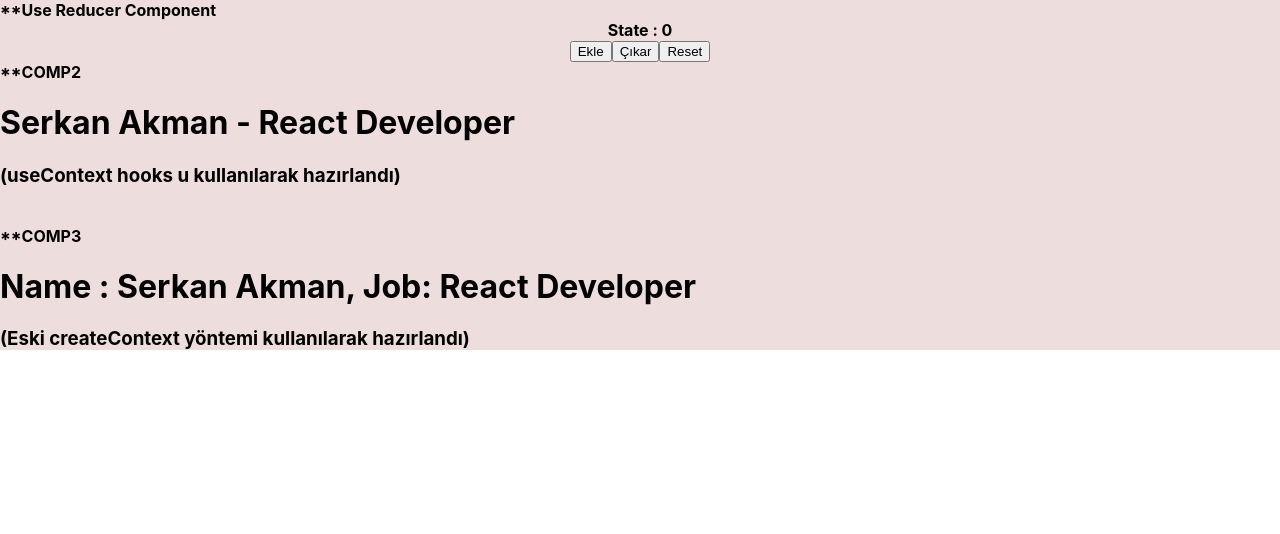
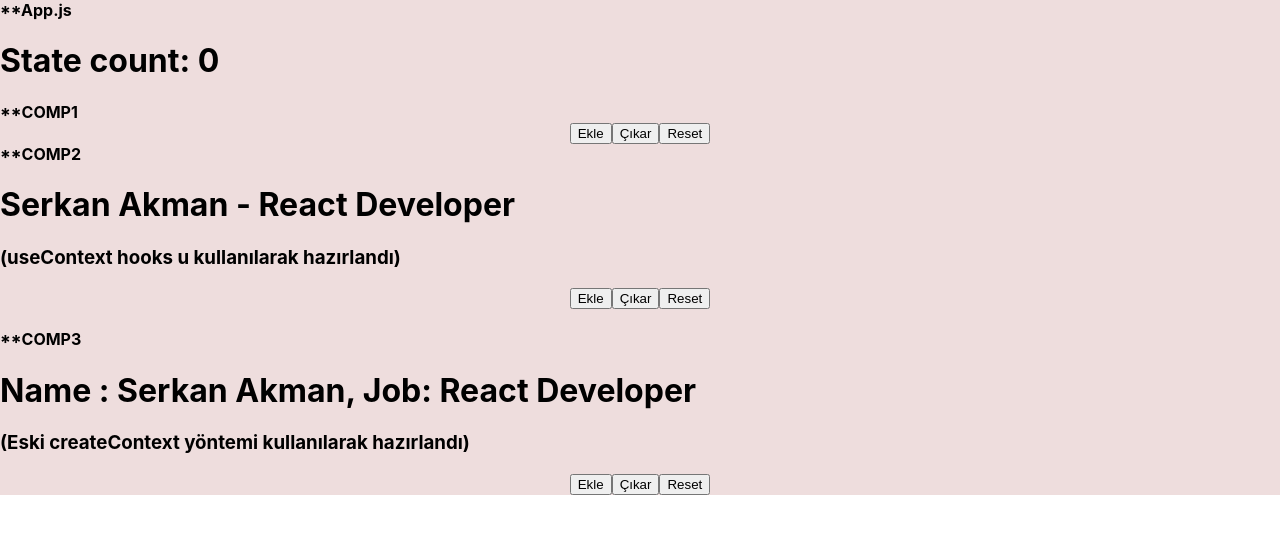
Before and after one commit to kodcuserkan/react-hooks-createContext-ornek, a React (Create React App) app: page / in a window 1280 px wide. Shown: the top 534 px of the page. Built offline with nearby package versions, Linux system fonts and the light colour scheme.

Commit message:
Komponentler arası reducer paylaşımı

```diff
--- a/src/App.js
+++ b/src/App.js
@@ -1,30 +1,63 @@
-import React from 'react';
+import React, { useReducer } from 'react';
 import './App.css';
-// eslint-disable-next-line
-import GetPosts from './components/json-get';
 import Comp1 from './components/Comp1';
-import UseRdcr from './components/UseReducer'
+//import GetPosts from './components/json-get';
+//import UseRdcr from './components/UseReducer';
+//import UserReducer2 from './components/UseReducer2';
+// import UserReducer3 from './components/UseReducer3';
 
 export const NameContext = React.createContext();
 export const JobContext = React.createContext();
+export const CountReducer = React.createContext();
+
+
+const intialState = 0;
+const reducer = (state, action) => {
+
+  switch (action) {
+    case 'ekle':
+      return state + 1;
+    case 'cikar':
+      return state - 1;
+    case 'reset':
+      return intialState;
+    default:
+      return state;
+  }
+
+};
 
 function App() {
+
+  const [count, dispatch] = useReducer(reducer, intialState);
+
   return (
 
     <div className="App">
+    <b>**App.js</b><br/>
 
-      {/*<GetPosts />*/}
+    <h1>State count: {count}</h1>
 
+      {
+        /*<GetPosts />
         <div className="UseRdcrDiv">
           <UseRdcr />
         </div>
-
-
+        <div className="UseRdcrDiv">
+          <UserReducer2 />
+        </div>
+        <div className="UseRdcrDiv">
+          <UserReducer3 />
+        </div>
+        */
+      }
+      <CountReducer.Provider value={ {counterValue: count, dispatchMethod: dispatch} }>
         <NameContext.Provider value={"Serkan Akman"}>
           <JobContext.Provider value={"React Developer"}>
             <Comp1 />
           </JobContext.Provider>
         </NameContext.Provider>
+      </CountReducer.Provider>
 
     </div>
   );
--- a/src/components/Comp1.js
+++ b/src/components/Comp1.js
@@ -1,11 +1,19 @@
-import React from 'react';
+import React, { useContext } from 'react';
 import Comp2 from './Comp2';
-
+import { CountReducer } from '../App';
 
 function Comp1() {
+    const CounterContext = useContext(CountReducer);
+    console.log(CounterContext);
     return (
         <div>
-            <Comp2 />
+                <b>**COMP1</b>
+                <center>
+                    <button onClick={() => CounterContext.dispatchMethod('ekle')}>Ekle</button>
+                    <button onClick={() => CounterContext.dispatchMethod('cikar')}>Çıkar</button>
+                    <button onClick={() => CounterContext.dispatchMethod('reset')}>Reset</button>
+                </center>
+                <Comp2 />
         </div>
     )
 }
--- a/src/components/Comp2.js
+++ b/src/components/Comp2.js
@@ -1,20 +1,25 @@
 import React, { useContext } from 'react';
 import Comp3 from './Comp3';
-import { NameContext, JobContext } from '../App';
+import { NameContext, JobContext, CountReducer } from '../App';
 
 // Kolay Yöntem
 function Comp2() {
 
-
     const name = useContext(NameContext);
     const job = useContext(JobContext);
+    const CounterContext = useContext(CountReducer);
 
     return (
         <div>
             <b>**COMP2</b>
-            <h1>{ name } - {job }</h1>
+            <h1>{name} - {job}</h1>
             <h3>(useContext hooks u kullanılarak hazırlandı)</h3>
-            <br/>
+            <center>
+                <button onClick={() => CounterContext.dispatchMethod('ekle')}>Ekle</button>
+                <button onClick={() => CounterContext.dispatchMethod('cikar')}>Çıkar</button>
+                <button onClick={() => CounterContext.dispatchMethod('reset')}>Reset</button>
+            </center>
+            <br />
             <Comp3 />
         </div>
     )
--- a/src/components/Comp3.js
+++ b/src/components/Comp3.js
@@ -1,7 +1,9 @@
-import React from 'react';
-import { NameContext, JobContext } from '../App';
+import React, { useContext } from 'react';
+import { NameContext, JobContext, CountReducer } from '../App';
 
 function Comp3() {
+    const CounterContext = useContext(CountReducer);
+
     return (
         // kolay olmayan yöntem
         <div>
@@ -24,6 +26,12 @@ function Comp3() {
                 }
             </NameContext.Consumer>
 
+            <center>
+                <button onClick={() => CounterContext.dispatchMethod('ekle')}>Ekle</button>
+                <button onClick={() => CounterContext.dispatchMethod('cikar')}>Çıkar</button>
+                <button onClick={() => CounterContext.dispatchMethod('reset')}>Reset</button>
+            </center>
+
         </div>
 
     )
--- /dev/null
+++ b/src/components/UseReducer2.js
@@ -0,0 +1,54 @@
+import React, { useReducer } from 'react';
+
+const intialState = {
+    initial0: 0,
+    initial10: 100
+};
+
+const reducer = (state, action) => {
+
+    switch (action.type) {
+        case 'ekle1':
+            return {...state, initial0 : state.initial0 + action.value};
+        case 'cikar1':
+            return {...state, initial0 : state.initial0 - action.value};
+        case 'eklec2':
+            return {...state, initial10 : state.initial10 + action.value};
+        case 'cikarc2':
+            return {...state, initial10 : state.initial10 - action.value};
+        case 'reset':
+            return intialState;
+        default:
+            return state;
+    }
+
+};
+
+function UseReducer2() {
+
+    const [counter, dispatch] = useReducer(reducer, intialState);
+
+    console.log(counter);
+    return (
+        <div>
+            <b>**Use Reducer Component</b>
+            <center><b>State-1 : {counter.initial0}</b></center>
+            <center><b>State-2 : {counter.initial10}</b></center>
+            <center>
+                <button onClick={() => dispatch({type :'ekle1', value: 1})}>Ekle 1</button>
+                <button onClick={() => dispatch({type :'cikar1', value: 1})}>Çıkar 1</button>
+                <button onClick={() => dispatch({type :'ekle1', value: 10})}>Ekle 10</button>
+                <button onClick={() => dispatch({type :'cikar1', value: 10})}>Çıkar 10</button>
+            </center>
+            <center>
+                <button onClick={() => dispatch({type :'eklec2', value: 5})}>Counter 2 Ekle 5</button>
+                <button onClick={() => dispatch({type :'cikarc2', value: 5})}>Counter 2 Çıkar 5</button>
+            </center>
+            <center>
+                <button onClick={() => dispatch({type :'reset'})}>Reset</button>
+            </center>
+        </div>
+    )
+}
+
+export default UseReducer2;
--- /dev/null
+++ b/src/components/UseReducer3.js
@@ -0,0 +1,44 @@
+import React, { useReducer } from 'react';
+
+const intialState = 0;
+const reducer = (state, action) => {
+
+    switch (action) {
+        case 'ekle':
+            return state +1;
+        case 'cikar':
+            return state -1;
+        case 'reset':
+            return intialState;
+        default:
+            return state;
+    }
+
+};
+
+function UseReducer() {
+
+    const [counter, dispatch] = useReducer(reducer, intialState);
+    const [counter2, dispatch2] = useReducer(reducer, intialState);
+
+
+    return (
+        <div>
+            <b>**Use Reducer Component</b>
+            <center><b>State : {counter}</b></center>
+            <center><b>State 2 : {counter2}</b></center>
+            <center>
+                <button onClick={() => dispatch('ekle')}>Ekle</button>
+                <button onClick={() => dispatch('cikar')}>Çıkar</button>
+                <button onClick={() => dispatch('reset')}>Reset</button>
+            </center>
+            <center>
+                <button onClick={() => dispatch2('ekle')}>Ekle 2</button>
+                <button onClick={() => dispatch2('cikar')}>Çıkar 2</button>
+                <button onClick={() => dispatch2('reset')}>Reset 2</button>
+            </center>
+        </div>
+    )
+}
+
+export default UseReducer;
```
Lines whose indentation alone changed are shown as unchanged.
